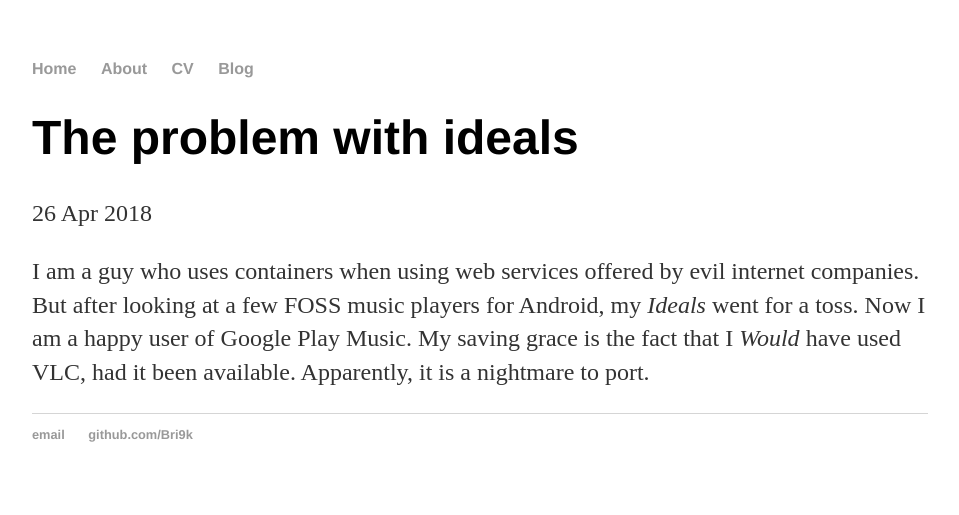
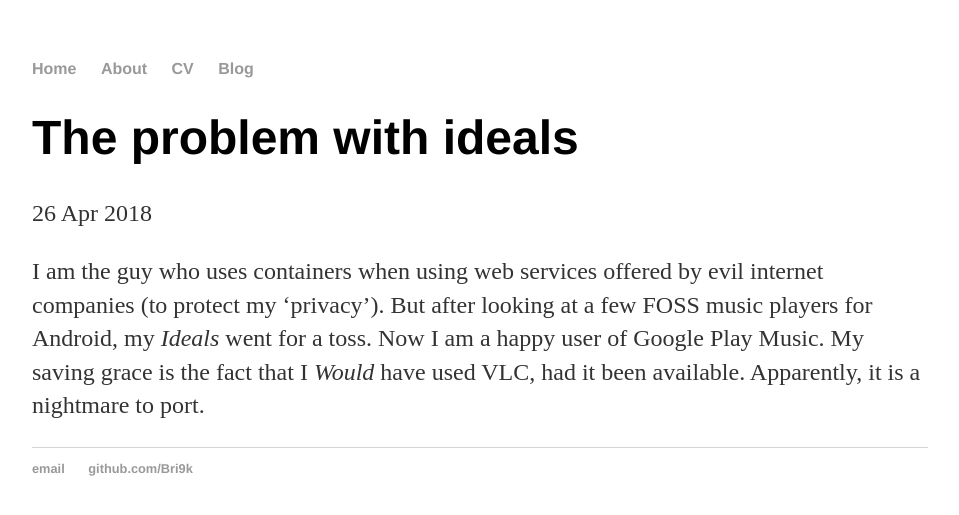
Before and after one commit to akshayrdeodhar/akshayrdeodhar.github.io, a Jekyll site: the page built from _posts/2018-04-26-hypocrite.md, in a window 1280 px wide. Shown: the top 515 px of the page, without its empty margins (160-1119 px from the left). Built offline with Jekyll 4.4.1, drawn with Linux system fonts in a browser that asks for light colours.

Commit message:
Updated post

```diff
--- a/_posts/2018-04-26-hypocrite.md
+++ b/_posts/2018-04-26-hypocrite.md
@@ -3,4 +3,4 @@
 title: "The problem with ideals"
 date: 2018-04-26
 ---
-I am a guy who uses containers when using web services offered by evil internet companies. But after looking at a few FOSS music players for Android, my *Ideals* went for a toss. Now I am a happy user of Google Play Music. My saving grace is the fact that I *Would* have used VLC, had it been available. Apparently, it is a nightmare to port.
+I am the guy who uses containers when using web services offered by evil internet companies (to protect my 'privacy'). But after looking at a few FOSS music players for Android, my *Ideals* went for a toss. Now I am a happy user of Google Play Music. My saving grace is the fact that I *Would* have used VLC, had it been available. Apparently, it is a nightmare to port.
```
